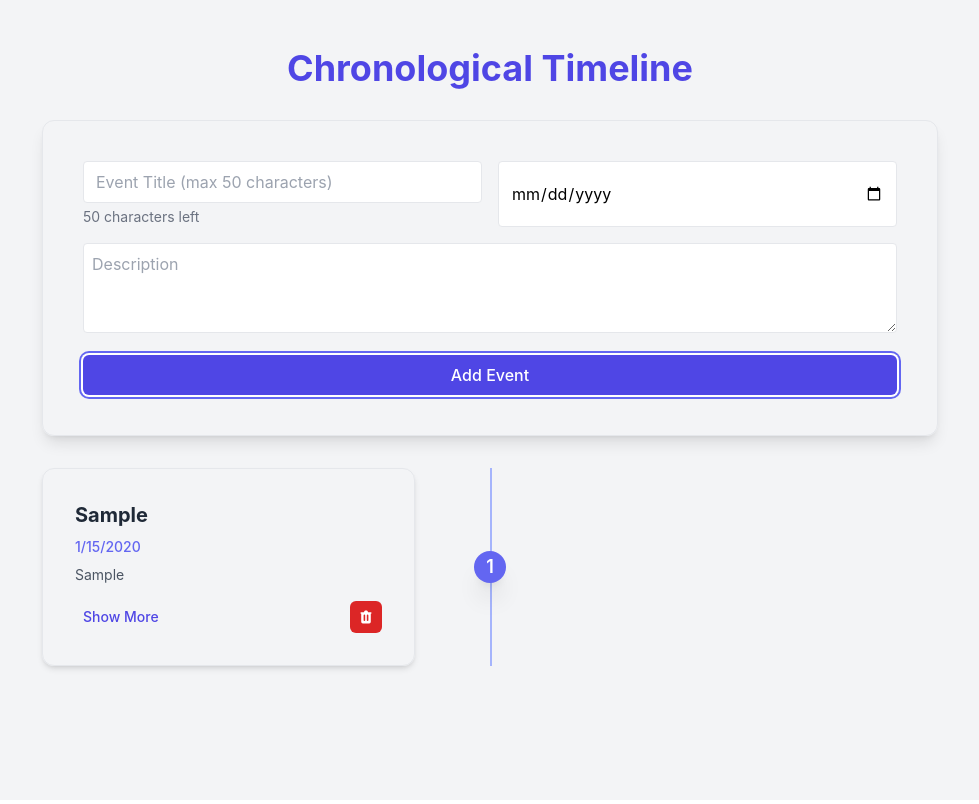
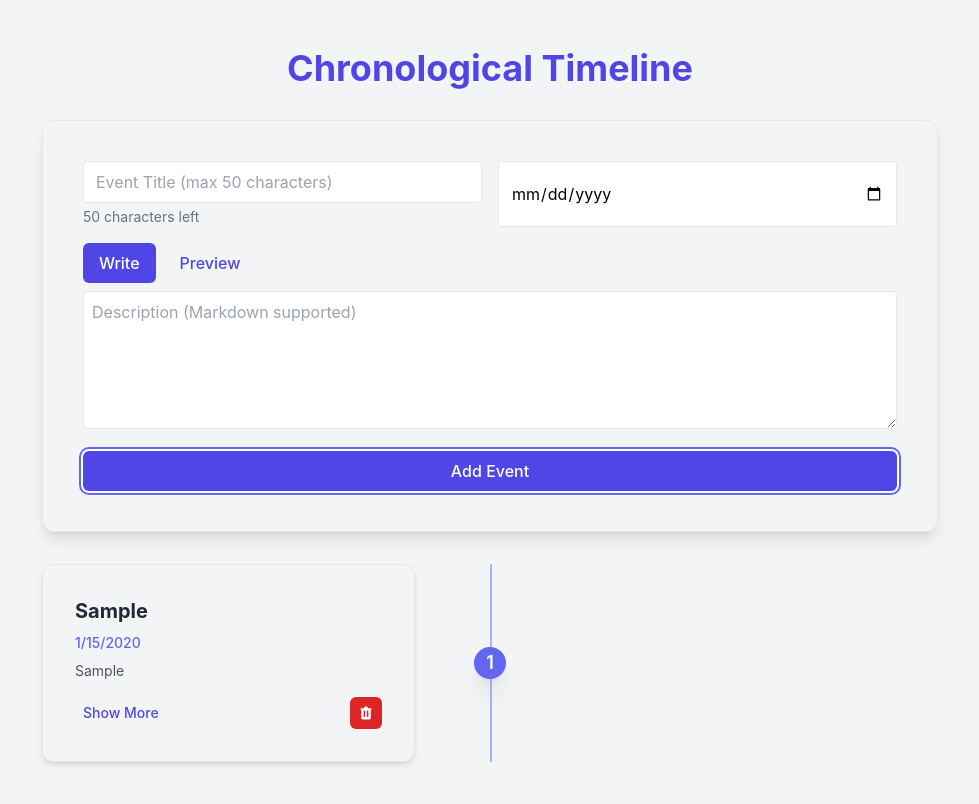
Before and after one commit to sayantan-2/Simple-timeline-maker, a React (Create React App) app: page / in a window 1280 px wide. Both pictures are taken after typing "Sample", "2020-01-15", "Sample" into the empty fields and a click on the button "Add Event". Shown: the top 804 px of the page, without its empty margins (150-1129 px from the left). Built offline with nearby package versions, Linux system fonts and the light colour scheme.

Commit message:
markdown support added

```diff
--- a/package.json
+++ b/package.json
@@ -4,6 +4,7 @@
   "private": true,
   "dependencies": {
     "@radix-ui/react-slot": "^1.1.0",
+    "@tailwindcss/typography": "^0.5.15",
     "@testing-library/jest-dom": "^5.17.0",
     "@testing-library/react": "^13.4.0",
     "@testing-library/user-event": "^13.5.0",
@@ -14,6 +15,7 @@
     "postcss": "^8.4.47",
     "react": "^18.3.1",
     "react-dom": "^18.3.1",
+    "react-markdown": "^9.0.1",
     "react-scripts": "5.0.1",
     "tailwind-merge": "^2.5.2",
     "tailwindcss": "^3.4.13",
--- a/src/components/Timeline.js
+++ b/src/components/Timeline.js
@@ -2,9 +2,9 @@ import React, { useState, useMemo } from 'react';
 import { Button } from '../components/ui/button';
 import { Input } from '../components/ui/input';
 import { Card, CardContent } from '../components/ui/card';
+import ReactMarkdown from 'react-markdown';
 
 const MAX_TITLE_LENGTH = 50;
-// const DESCRIPTION_PREVIEW_LENGTH = 100;
 
 const EventCard = ({ event, index, onShowMore, onDelete }) => (
   <Card className="w-full shadow-md transition-shadow duration-300">
@@ -13,9 +13,9 @@ const EventCard = ({ event, index, onShowMore, onDelete }) => (
       <p className="text-sm font-medium text-indigo-500 mb-2">
         {new Date(event.date).toLocaleDateString()}
       </p>
-      <p className="text-gray-600 text-sm line-clamp-3">
-        {event.description}
-      </p>
+      <div className="text-gray-600 text-sm line-clamp-3 prose prose-sm max-w-none">
+        <ReactMarkdown>{event.description}</ReactMarkdown>
+      </div>
       <div className="mt-4 flex justify-between items-center">
         <Button
           onClick={() => onShowMore(event)}
@@ -39,30 +39,92 @@ const EventCard = ({ event, index, onShowMore, onDelete }) => (
   </Card>
 );
 
-const DetailedEventCard = ({ event, onClose }) => (
-  <Card className="fixed inset-0 z-50 overflow-auto bg-white">
-    <CardContent className="p-8 max-w-2xl mx-auto">
-      <h2 className="text-3xl font-bold mb-4">{event.title}</h2>
-      <p className="text-lg font-medium text-indigo-500 mb-4">
-        {new Date(event.date).toLocaleDateString()}
+const DetailedEventCard = ({ event, onClose }) => {
+  // Add keyboard event listener for ESC key
+  React.useEffect(() => {
+    const handleEsc = (event) => {
+      if (event.key === 'Escape') {
+        onClose();
+      }
+    };
+    window.addEventListener('keydown', handleEsc);
+    return () => {
+      window.removeEventListener('keydown', handleEsc);
+    };
+  }, [onClose]);
+
+  // Handle click outside
+  const contentRef = React.useRef(null);
+  const handleBackdropClick = (e) => {
+    if (contentRef.current && !contentRef.current.contains(e.target)) {
+      onClose();
+    }
+  };
+
+  return (
+    <div
+      className="fixed inset-0 z-50 overflow-hidden bg-black bg-opacity-50 backdrop-blur-sm flex items-center justify-center p-4"
+      onClick={handleBackdropClick}
+    >
+      <div
+        ref={contentRef}
+        className="bg-white rounded-2xl shadow-2xl w-full max-w-2xl max-h-[90vh] overflow-hidden flex flex-col relative animate-in fade-in duration-200"
+      >
+        {/* Close button - now more visible */}
+        <button
+          onClick={onClose}
+          className="absolute top-4 right-4 p-2 rounded-full bg-white shadow-md hover:bg-gray-100 transition-colors duration-200 focus:outline-none focus:ring-2 focus:ring-indigo-500 z-10"
+          aria-label="Close details"
+        >
+          <svg xmlns="http://www.w3.org/2000/svg" className="h-6 w-6 text-gray-600" fill="none" viewBox="0 0 24 24" stroke="currentColor">
+            <path strokeLinecap="round" strokeLinejoin="round" strokeWidth={2} d="M6 18L18 6M6 6l12 12" />
+          </svg>
+        </button>
+
+        {/* Header */}
+        <div className="bg-indigo-50 px-6 py-4 border-b border-indigo-100">
+          <h2 className="text-2xl font-bold text-indigo-900 pr-12">{event.title}</h2>
+          <p className="text-sm font-medium text-indigo-600 mt-1">
+            {new Date(event.date).toLocaleDateString(undefined, {
+              weekday: 'long',
+              year: 'numeric',
+              month: 'long',
+              day: 'numeric'
+            })}
           </p>
-      <p className="text-gray-700 mb-6 whitespace-pre-wrap">{event.description}</p>
-      <Button onClick={onClose} className="bg-indigo-500 hover:bg-indigo-600 text-white">
+        </div>
+
+        {/* Content */}
+        <div className="flex-1 overflow-y-auto p-6">
+          <div className="prose max-w-none">
+            <ReactMarkdown>{event.description}</ReactMarkdown>
+          </div>
+        </div>
+
+        {/* Footer with close button */}
+        <div className="border-t border-gray-100 p-4 bg-gray-50">
+          <Button
+            onClick={onClose}
+            className="w-full bg-indigo-600 hover:bg-indigo-700 text-white"
+          >
             Close
           </Button>
-    </CardContent>
-  </Card>
+        </div>
+      </div>
+    </div>
   );
-
+};
 const Timeline = () => {
   const [events, setEvents] = useState([]);
   const [newEvent, setNewEvent] = useState({ title: '', date: '', description: '' });
   const [selectedEvent, setSelectedEvent] = useState(null);
+  const [isPreviewMode, setIsPreviewMode] = useState(false);
 
   const addEvent = () => {
     if (newEvent.title && newEvent.date) {
       setEvents([...events, { ...newEvent, id: Date.now(), title: newEvent.title.slice(0, MAX_TITLE_LENGTH) }]);
       setNewEvent({ title: '', date: '', description: '' });
+      setIsPreviewMode(false);
     }
   };
 
@@ -108,13 +170,40 @@ const Timeline = () => {
                 className="w-full"
               />
             </div>
+
+            <div className="mt-4">
+              <div className="flex space-x-2 mb-2">
+                <Button
+                  onClick={() => setIsPreviewMode(false)}
+                  variant={!isPreviewMode ? "default" : "ghost"}
+                  className={!isPreviewMode ? "bg-indigo-600" : ""}
+                >
+                  Write
+                </Button>
+                <Button
+                  onClick={() => setIsPreviewMode(true)}
+                  variant={isPreviewMode ? "default" : "ghost"}
+                  className={isPreviewMode ? "bg-indigo-600" : ""}
+                >
+                  Preview
+                </Button>
+              </div>
+
+              {!isPreviewMode ? (
                 <textarea
-              placeholder="Description"
+                  placeholder="Description (Markdown supported)"
                   value={newEvent.description}
                   onChange={(e) => setNewEvent({ ...newEvent, description: e.target.value })}
-              className="w-full mt-4 p-2 border rounded"
-              rows="3"
+                  className="w-full p-2 border rounded min-h-[120px]"
+                  rows="5"
                 />
+              ) : (
+                <div className="border rounded p-4 min-h-[120px] prose max-w-none">
+                  <ReactMarkdown>{newEvent.description || 'Preview will appear here'}</ReactMarkdown>
+                </div>
+              )}
+            </div>
+
             <Button onClick={addEvent} className="mt-4 w-full bg-indigo-600 hover:bg-indigo-700 text-white">
               Add Event
             </Button>
--- a/tailwind.config.js
+++ b/tailwind.config.js
@@ -13,5 +13,7 @@ module.exports = {
       }
     },
   },
-  plugins: [],
+  plugins: [
+    require('@tailwindcss/typography'),
+  ],
 }
```
Also changed, not shown: 1 other file (tests, documents, lock files or other folders). Lines whose indentation alone changed are shown as unchanged.
